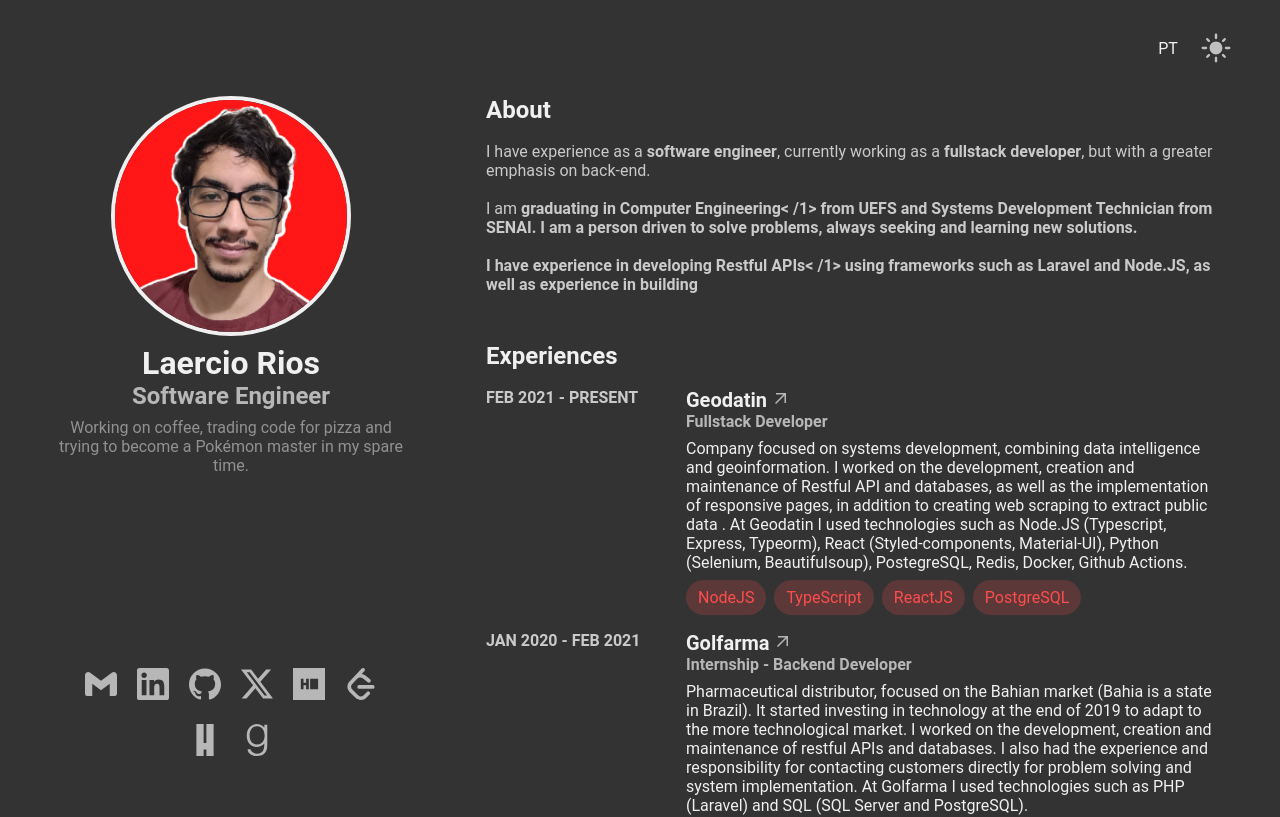
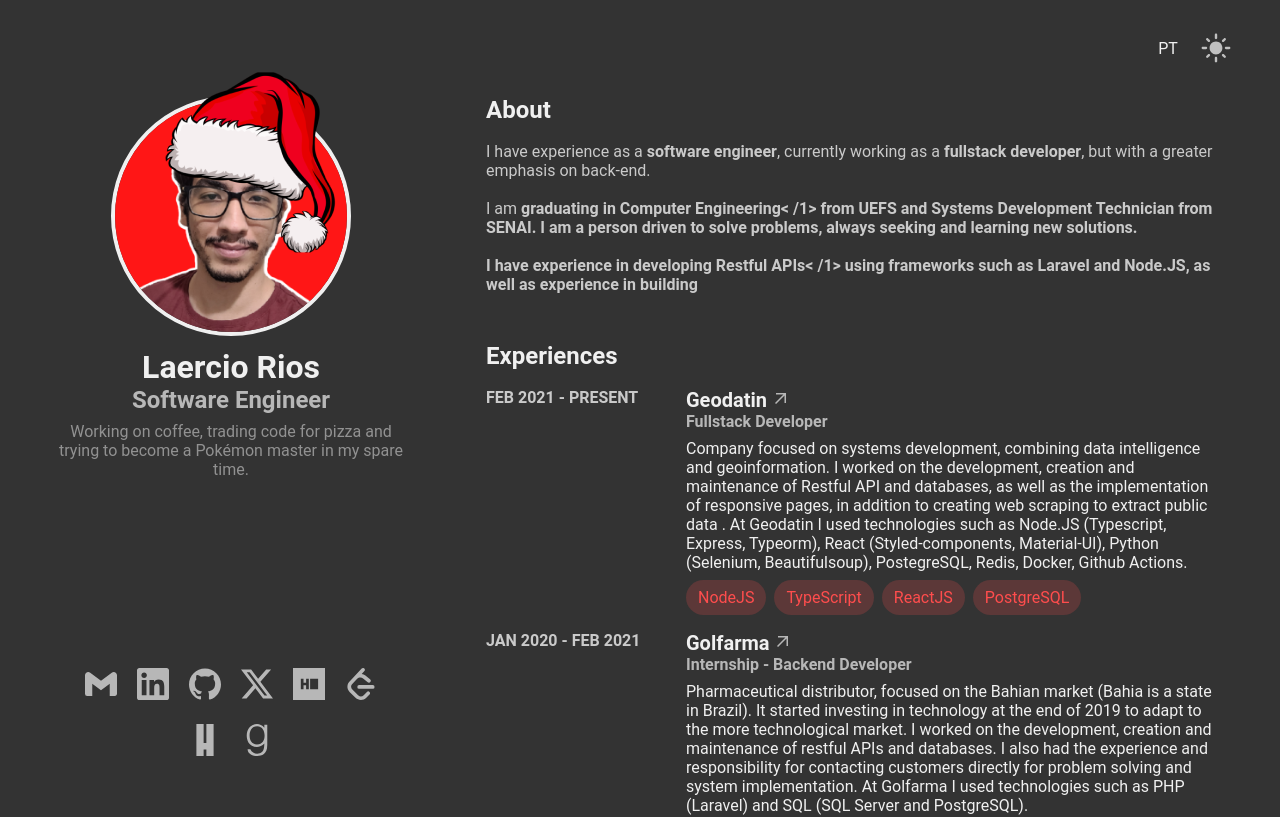
Before and after one commit to LaercioSR/laerciorios.com, a React (Vite) app: page / in a window 1280 px wide. Shown: the top 817 px of the page. Built offline with nearby package versions, Linux system fonts and the light colour scheme.

Commit message:
feat: add Christmas cap

```diff
--- a/src/pages/Home/index.tsx
+++ b/src/pages/Home/index.tsx
@@ -26,6 +26,8 @@ import {
   ProjectImage,
   Link,
   ProfileImage,
+  ChristmasCap,
+  ProfileImageContainer,
 } from "./styles";
 import GithubLogo from "./../../assets/github.svg?react";
 import GoodreadsLogo from "./../../assets/goodreads.svg?react";
@@ -40,6 +42,7 @@ import ArrowForward from "./../../assets/arrow-forward.svg?react";
 import project from "../../data/projects.json";
 import { SkillsList } from "../../components/SkillsList";
 import profileImg from "./../../assets/profile.png";
+import christmasCapImg from "./../../assets/christmas-cap.png";
 
 export function Home() {
   const { t } = useTranslation();
@@ -130,7 +133,10 @@ export function Home() {
       <Content>
         <LeftSide>
           <ProfileInfo>
-            <ProfileImage src={profileImg} />
+            <ProfileImageContainer>
+              <ChristmasCap src={christmasCapImg} />
+              <ProfileImage src={profileImg} />
+            </ProfileImageContainer>
             <div>
               <ProfileName>Laercio Rios</ProfileName>
               <ProfileProfession>{t("profession")}</ProfileProfession>
--- a/src/pages/Home/styles.ts
+++ b/src/pages/Home/styles.ts
@@ -45,6 +45,16 @@ export const ProfileInfo = styled("div")`
   align-items: center;
   text-align: center;
   gap: 0.5rem;
+`;
+
+export const ProfileImageContainer = styled("div")`
+  position: relative;
+`;
+
+export const ChristmasCap = styled("img")`
+  position: absolute;
+  top: -1.5rem;
+  left: 1.5rem;
 `;
 
 export const ProfileImage = styled("img")`
```
Also changed, not shown: src/assets/christmas-cap.png (added).
